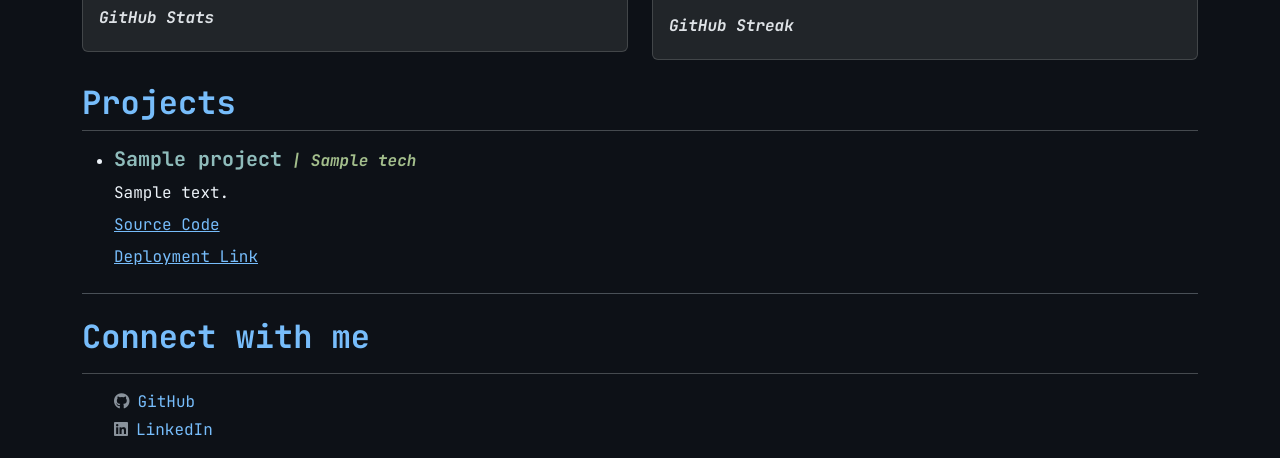
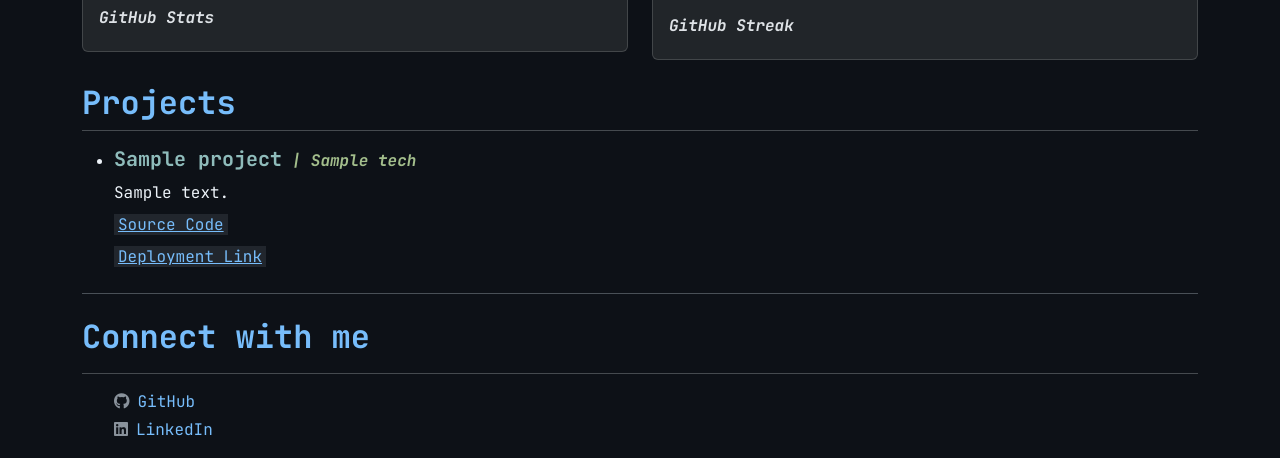
Before and after one commit to alokshandilya/personal-website, a Flask app: template templates/home.html in a window 1280 px wide. Shown: the part 1361-1819 px from the top of the page. Run offline with Flask 3, Linux system fonts and the light colour scheme; the template is opened without the code that fills it: most values are stand-ins (such as "Sample title", 1, 10 or a date in 2020).

Commit message:
background for deployment, source code links

```diff
--- a/templates/projectitem.html
+++ b/templates/projectitem.html
@@ -8,8 +8,8 @@
         {{tech}}{% if not loop.last %}, {% endif %}
         {% endfor %}</p>
       <p class="mb-2 mt-2">{{project.description}}</p>
-      <p class="mb-2"><a href="{{project.source_code}}" target="_blank">Source Code</a></p>
-      <p class="mb-4"><a href="{{project.deployment_link}}" target="_blank">Deployment Link</a></p>
+      <p class="mb-2"><a style="background-color: #21262D" class="ps-1 pe-1" href="{{project.source_code}}" target="_blank">Source Code</a></p>
+      <p class="mb-4"><a style="background-color: #21262D" class="ps-1 pe-1" href="{{project.deployment_link}}" target="_blank">Deployment Link</a></p>
       {% endfor %}
   </ul>
 </div>
```
